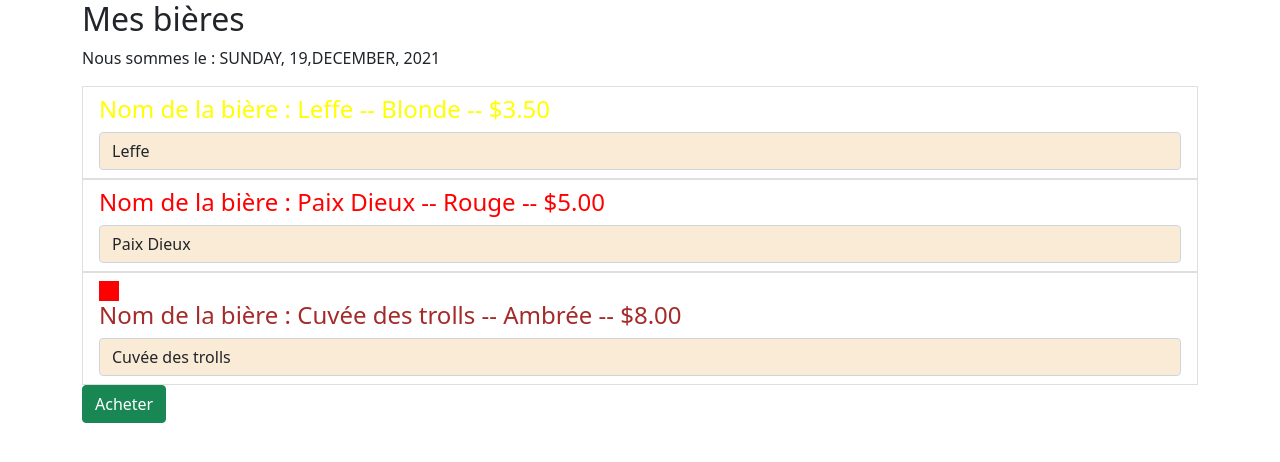
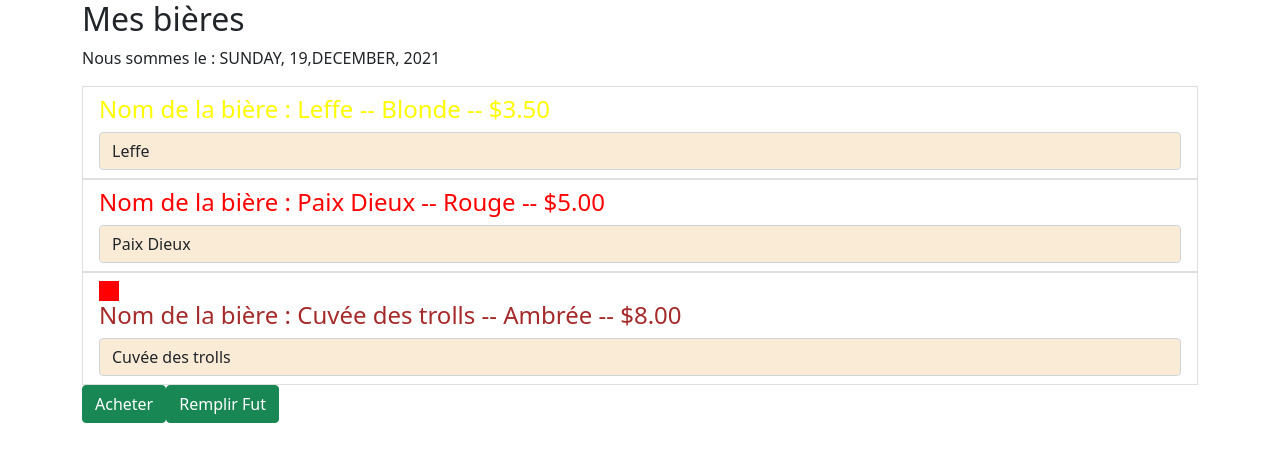
Before and after one commit to gitromain/Formation-Angular, an Angular app: page / in a window 1280 px wide. Shown: the top 462 px of the page. Built offline with nearby package versions, Linux system fonts and the light colour scheme.

Commit message:
tp6-correction

```diff
--- a/src/app/app.component.html
+++ b/src/app/app.component.html
@@ -15,6 +15,9 @@
               (click)="onAcheter()"
               [disabled]="!isAuth">Acheter
       </button>
+      <button class="btn btn-success"
+              (click)="onRemplirFut()">Remplir Fut
+      </button>
     </div>
   </div>
 </div>
--- a/src/app/app.component.ts
+++ b/src/app/app.component.ts
@@ -29,4 +29,8 @@
   onAcheter() {
     console.log('J\'ai acheté toutes les bières');
   }
+
+  onRemplirFut(){
+    this.beerService.remplirFut();
+  }
 }
--- a/src/app/services/beer.service.ts
+++ b/src/app/services/beer.service.ts
@@ -27,5 +27,11 @@
     }
   ];
 
+  public remplirFut(){
+    for (const beer of this.beers) {
+      beer.isAvailable = true;
+    }
+  }
+
   constructor() { }
 }
```
